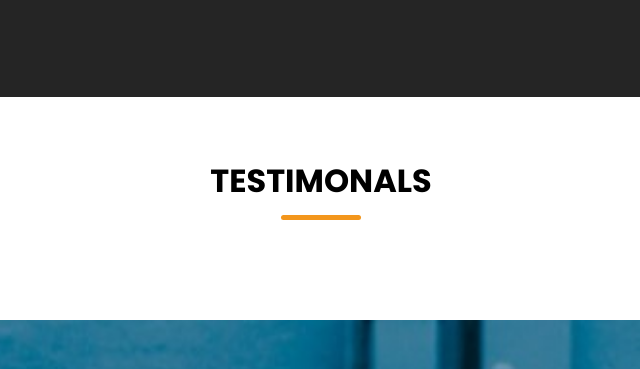
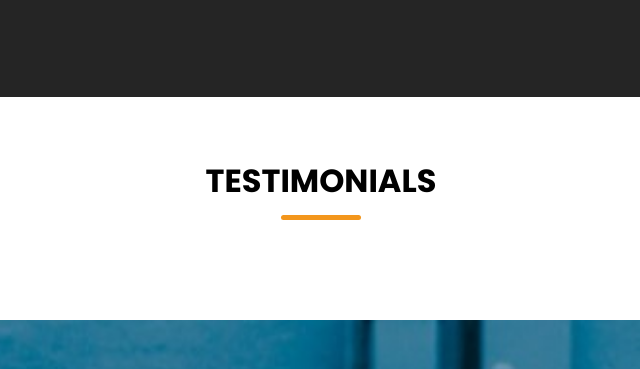
Before and after one commit to Dollsy15/Coffee-Website, a plain HTML site: page index.html in a window 1280 px wide. Shown: the part 2674-3043 px from the top of the page, 319-959 px from the left. Drawn offline with Linux system fonts and the light colour scheme; a web font is replaced by a local one.

Commit message:
testimonials section

```diff
--- a/index.html
+++ b/index.html
@@ -110,7 +110,7 @@
         </section>
 
         <section class="testimonials-section">
-            <h2 class="section-title">Testimonals</h2>
+            <h2 class="section-title">Testimonials</h2>
             <div class="section-content">
                 <div class="slider-container">
                     <div class="slider-wrapper">
```
